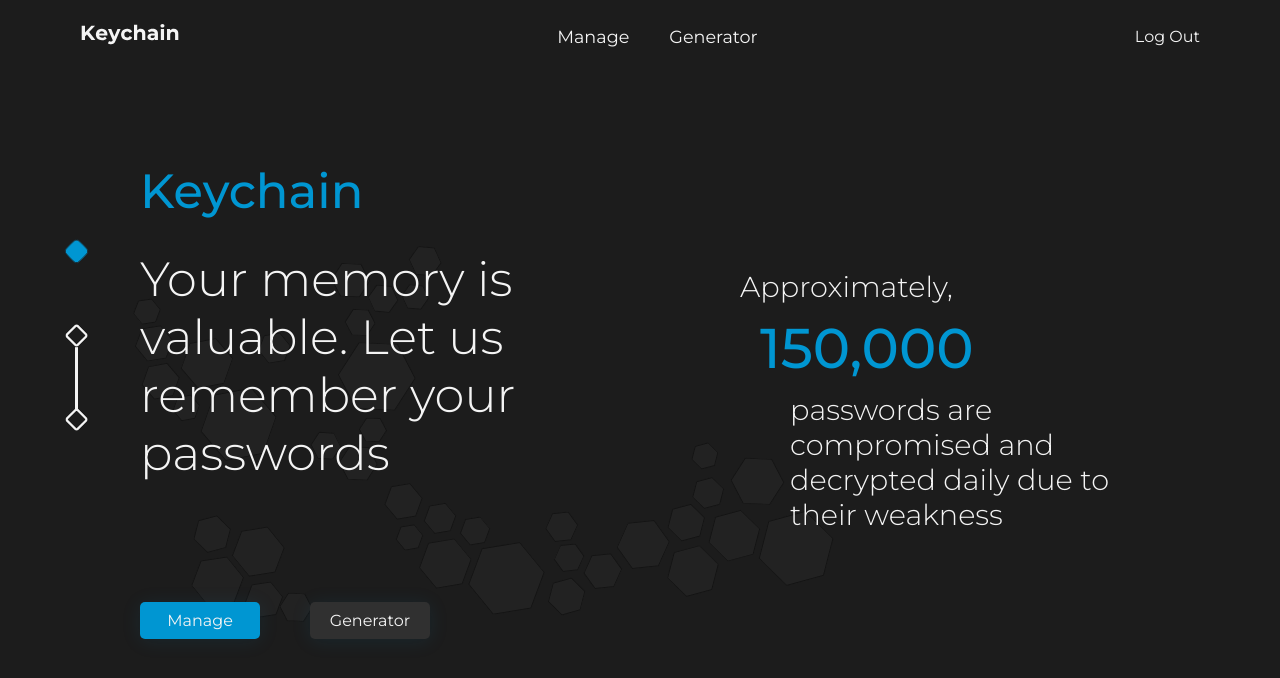
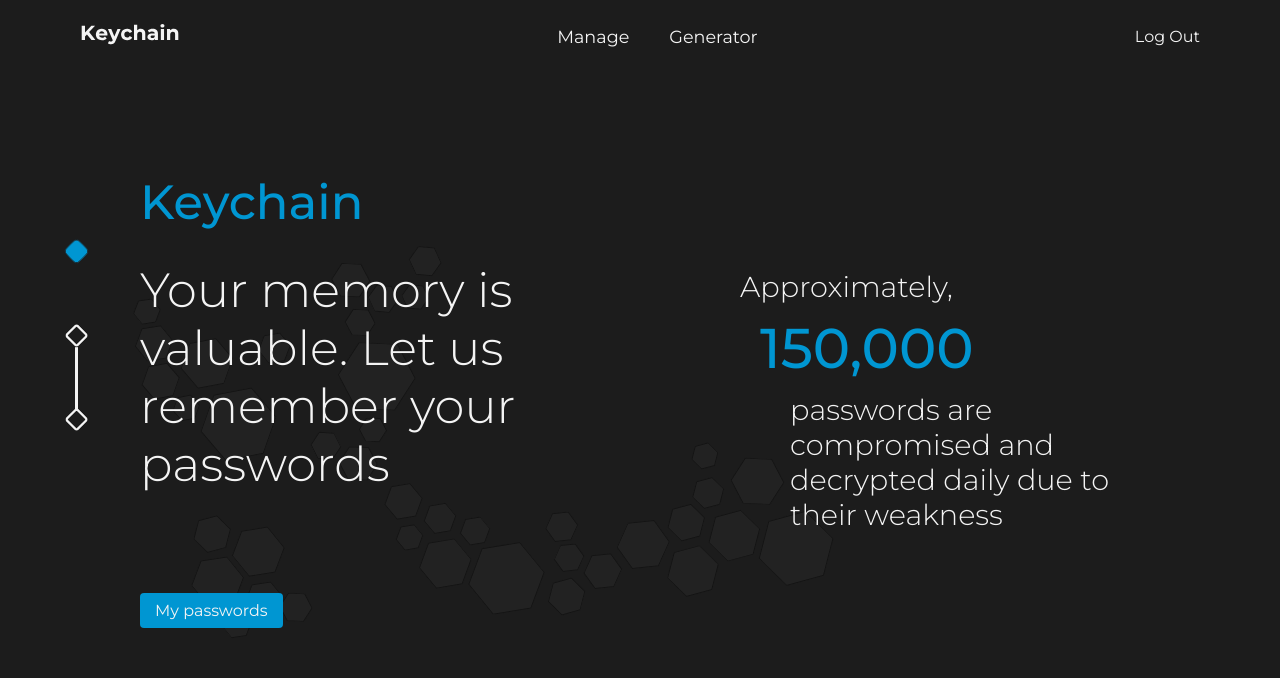
Before and after one commit to yagoid/Keychain, a React (Vite) app: page /home in a window 1280 px wide. Shown: the top 678 px of the page. Built offline with nearby package versions, Linux system fonts and the light colour scheme; no server answers; sample sign-in values are in the browser's storage.

Commit message:
Visual changes

```diff
--- a/src/assets/locales/texts.js
+++ b/src/assets/locales/texts.js
@@ -134,6 +134,10 @@ export const TEXTS = {
     approximatelyText: {
       es: "contraseñas son comprometidas y desencriptadas por ser demasiado débiles",
       en: "passwords are compromised and decrypted daily due to their weakness"
+    },
+    myPasswords: {
+      es: "Mis contraseñas",
+      en: "My passwords"
     },
     manage: {
       es: "Administrar",
--- a/src/components/Navbar.css
+++ b/src/components/Navbar.css
@@ -100,6 +100,11 @@ a {
     color: #84af6d;
 }
 
+.nav-button-open {
+    margin-top: 20px;
+    margin-bottom: 10px;
+}
+
 @media (max-width: 950px) {
     .icon-menu {
         display: flex;
@@ -145,11 +150,7 @@ a {
         margin: 10px 0px;
     }
 
-    .login-button {
-        display: none;
-    }
-
-    .logout-button {
+    .nav-button {
         display: none;
     }
 }
--- a/src/components/Navbar.jsx
+++ b/src/components/Navbar.jsx
@@ -28,7 +28,7 @@ export default function Navbar({
   };
   const handleSignOut = () => {
     doSignOut().then(() => {
-      navigate("/login");
+      navigate("/");
     });
   };
 
@@ -97,7 +97,26 @@ export default function Navbar({
                 </li>
               )
           )}
+          {isMenuOpen && (
+            <div className="nav-button-open">
+              <NavButtton
+                transmitter={transmitter}
+                handleSignOut={handleSignOut}
+              />
+            </div>
+          )}
         </ul>
+        <div className="nav-button">
+          <NavButtton transmitter={transmitter} handleSignOut={handleSignOut} />
+        </div>
+      </nav>
+    </>
+  );
+}
+
+const NavButtton = ({ transmitter, handleSignOut }) => {
+  return (
+    <div>
       {transmitter === TEXTS.about.en ? (
         <div className="login-button">
           <MainButton text={TEXTS.logIn.en} color={"blue"} route={"/login"} />
@@ -107,7 +126,6 @@ export default function Navbar({
           <Link to="/">{TEXTS.logOut.en}</Link>
         </div>
       )}
-      </nav>
-    </>
+    </div>
   );
-}
+};
--- a/src/pages/About.jsx
+++ b/src/pages/About.jsx
@@ -1,6 +1,8 @@
 import React, { useState, useRef, useEffect } from "react";
+import { Navigate } from "react-router-dom";
+import { useAuth } from "./../contexts/authContext";
+import { TEXTS } from "./../assets/locales/texts.js";
 import "./About.css";
-import { TEXTS } from "./../assets/locales/texts.js";
 import hexagons1 from "./../assets/images/hexagons1.svg";
 import MainButton from "../components/MainButton";
 import MainText from "../components/MainText";
@@ -12,6 +14,8 @@ import FoundersContent from "../components/FoundersContent.jsx";
 import Footer from "../components/Footer.jsx";
 
 export default function AboutPage() {
+  const { userLoggedIn } = useAuth();
+
   const [scrollPosition, setScrollPosition] = useState(0);
   const [activeSection, setActiveSection] = useState(0);
   const [nameActiveSection, setNameActiveSection] = useState(TEXTS.main.en);
@@ -105,6 +109,7 @@ export default function AboutPage() {
 
   return (
     <div className="about" ref={aboutRef}>
+      {userLoggedIn && <Navigate to={"../home"} replace={true} />}
       <div id="main" className="main-section" ref={mainRef}>
         <Navbar
           setActiveSection={setActiveSection}
--- a/src/pages/Home.css
+++ b/src/pages/Home.css
@@ -1,6 +1,5 @@
 .home {
     height: 100vh;
-    animation: fadeIn 0.7s ease forwards;
 }
 
 .home-texts {
@@ -10,13 +9,14 @@
     gap: 200px;
     height: 100vh;
     margin: 0vh 10vh;
+    animation: fadeIn 0.7s ease forwards;
 }
 
 .text-and-button {
     display: flex;
     flex-direction: column;
     align-items: center;
-    gap: 120px;
+    gap: 100px;
 }
 
 .first-home-text {
@@ -39,6 +39,15 @@
 }
 .buttons:nth-child(1) {
     color: #0096D2;
+}
+
+.btn-my-passwords {
+    padding: 8px 15px;
+    background-color: #0096D2;
+    font-size: 01rem;
+    border: none;
+    border-radius: 4px;
+    cursor: pointer;
 }
 
 .second-home-text {
--- a/src/pages/Home.jsx
+++ b/src/pages/Home.jsx
@@ -1,5 +1,5 @@
 import React, { useState } from "react";
-import { Navigate } from "react-router-dom";
+import { Link, Navigate } from "react-router-dom";
 import { useAuth } from "./../contexts/authContext";
 import { TEXTS } from "../assets/locales/texts.js";
 import Navbar from "../components/Navbar";
@@ -29,16 +29,14 @@ export default function HomePage() {
             <span>{TEXTS.homeText.en}</span>
           </div>
           <div className="buttons">
-            <MainButton
-              text={TEXTS.manage.en}
-              color={"blue"}
-              route={"/manage"}
-            />
-            <MainButton
+            <button className="btn-my-passwords">
+              <Link to={"/manage"}>{TEXTS.myPasswords.en}</Link>
+            </button>
+            {/* <MainButton
               text={TEXTS.generator.en}
               color={"grey"}
               route={"/generator"}
-            />
+            /> */}
           </div>
         </div>
         <div className="second-home-text">
--- a/src/pages/PasswordGenerator.css
+++ b/src/pages/PasswordGenerator.css
@@ -7,6 +7,7 @@
     flex-direction: column;
     padding-top: 20vh;
     margin-left: 30vh;
+    animation: fadeIn 0.7s ease forwards;
 }
 
 .password-generator-section h1 {
```
Lines whose indentation alone changed are shown as unchanged.
